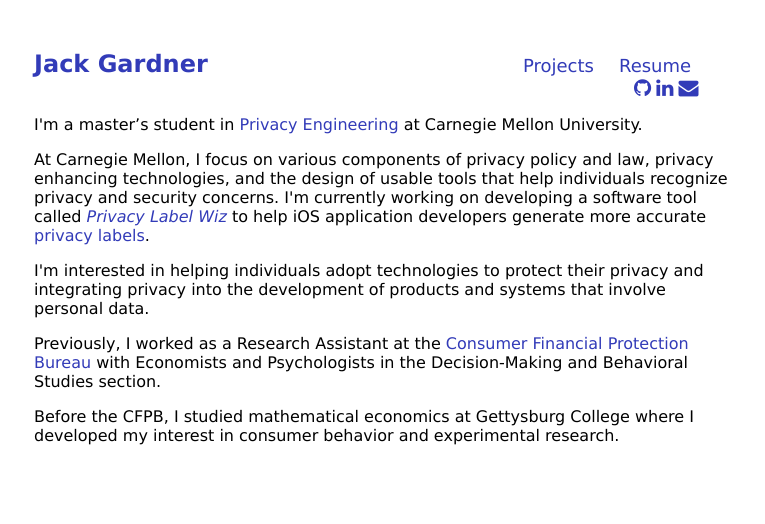
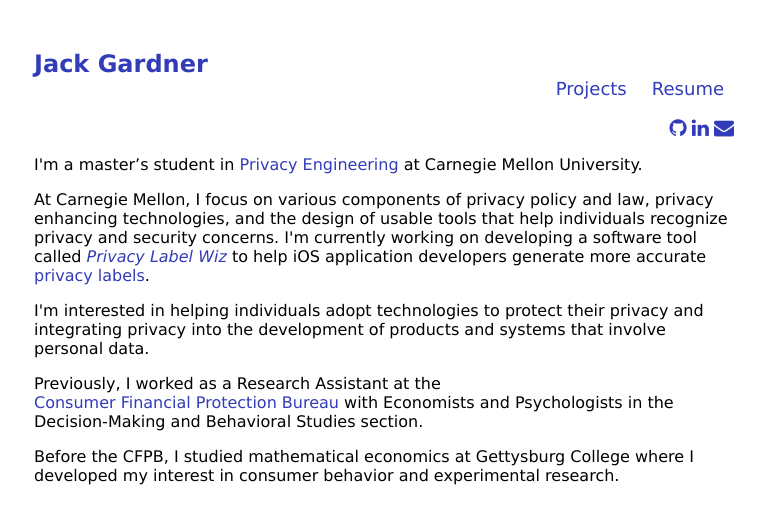
Before and after one commit to gards6/gards6.github.io, a plain HTML site: page index.html in a window 1280 px wide. Shown: the whole page, without its empty margins (256-1021 px from the left). Drawn offline with Linux system fonts and the light colour scheme.

Commit message:
improving display

```diff
--- a/index.html
+++ b/index.html
@@ -5,6 +5,7 @@
 <head>
     <link rel="stylesheet" href="style.css">
     <link rel="stylesheet" href="https://cdnjs.cloudflare.com/ajax/libs/font-awesome/4.7.0/css/font-awesome.min.css">
+    <meta name="viewport" content="width=device-width, initial-scale=1.0">
 </head>
 
 <body>
--- a/style.css
+++ b/style.css
@@ -19,17 +19,20 @@
     text-decoration: underline;
 }
 
-li {
+li{
     display: inline;
     font-size: large;
     padding: 10px;
 }
 
 nav {
-    display: inline;
-    padding-left: 300px;
+    max-width: 700px;
+    white-space: nowrap;
+    text-align: right;
 }
 
-.socialIcon {
-    padding-left: 600px;
+.socialIcon, a {
+    text-align: right;
+    max-width: 700px;
+    white-space: nowrap;
 }
```
